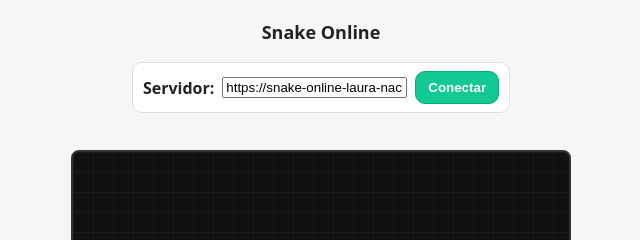
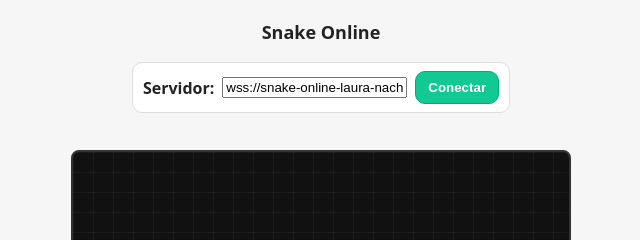
Before and after one commit to ncarrasb/Snake_Online_Laura-Nacho, a website: page index.html in a window 1280 px wide. Shown: the top 240 px of the page, 319-959 px from the left. Drawn offline with Linux system fonts and the light colour scheme.

Commit message:
Update index.html

```diff
--- a/index.html
+++ b/index.html
@@ -79,7 +79,7 @@
   <!--Barra de conexión-->
   <div class="connect-bar">
     <label for="ws-url" style="font-weight:600;">Servidor:</label>
-    <input id="textoServer" value="https://snake-online-laura-nacho.onrender.com/" />
+    <input id="ws-url" value="wss://snake-online-laura-nacho.onrender.com" />
     <button id="btn-connect">Conectar</button>
   </div>
 
```
